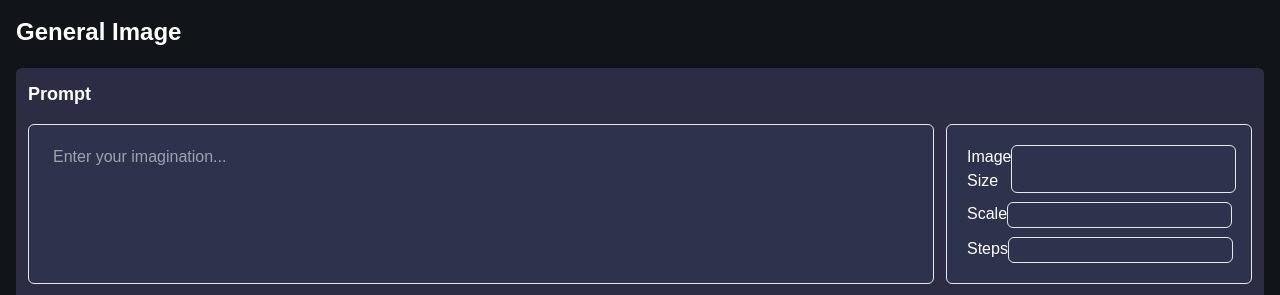
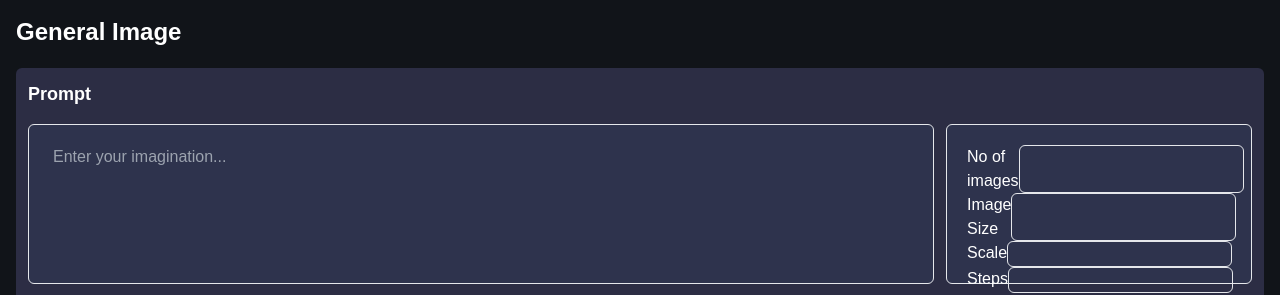
Before and after one commit to viren-chauhan/fal-ai-demo, a Next.js app: page / in a window 1280 px wide. Shown: the top 295 px of the page. Built offline with nearby package versions, Linux system fonts and the light colour scheme.

Commit message:
Image Count added!

```diff
--- a/src/app/page.tsx
+++ b/src/app/page.tsx
@@ -20,6 +20,16 @@ export default function Home() {
               ></textarea>
             </div>
             <div className="w-1/4 h-40 rounded-md border bg-[#2e334d] p-5 flex flex-col justify-between">
+              <div className="flex-row flex justify-between">
+                <label htmlFor="imgSize" className="text-white">
+                  No of images
+                </label>
+                <input
+                  type="text"
+                  id="imgSize"
+                  className="rounded-md border bg-transparent text-white px-2 focus:outline-none"
+                />
+              </div>
               <div className="flex-row flex justify-between">
                 <label htmlFor="imgSize" className="text-white">
                   Image Size
@@ -50,6 +60,7 @@ export default function Home() {
                   className="rounded-md border bg-transparent text-white px-2 focus:outline-none"
                 />
               </div>
+
             </div>
           </div>
 
```
